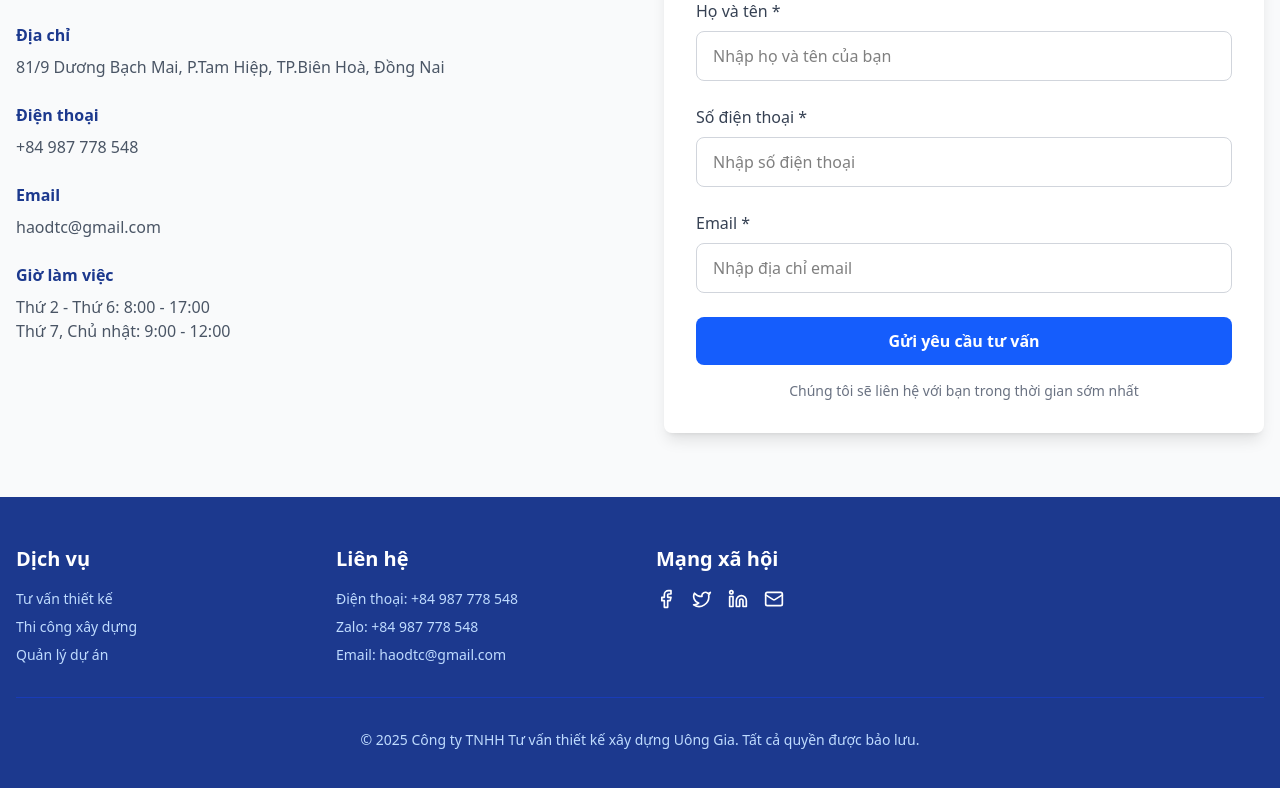
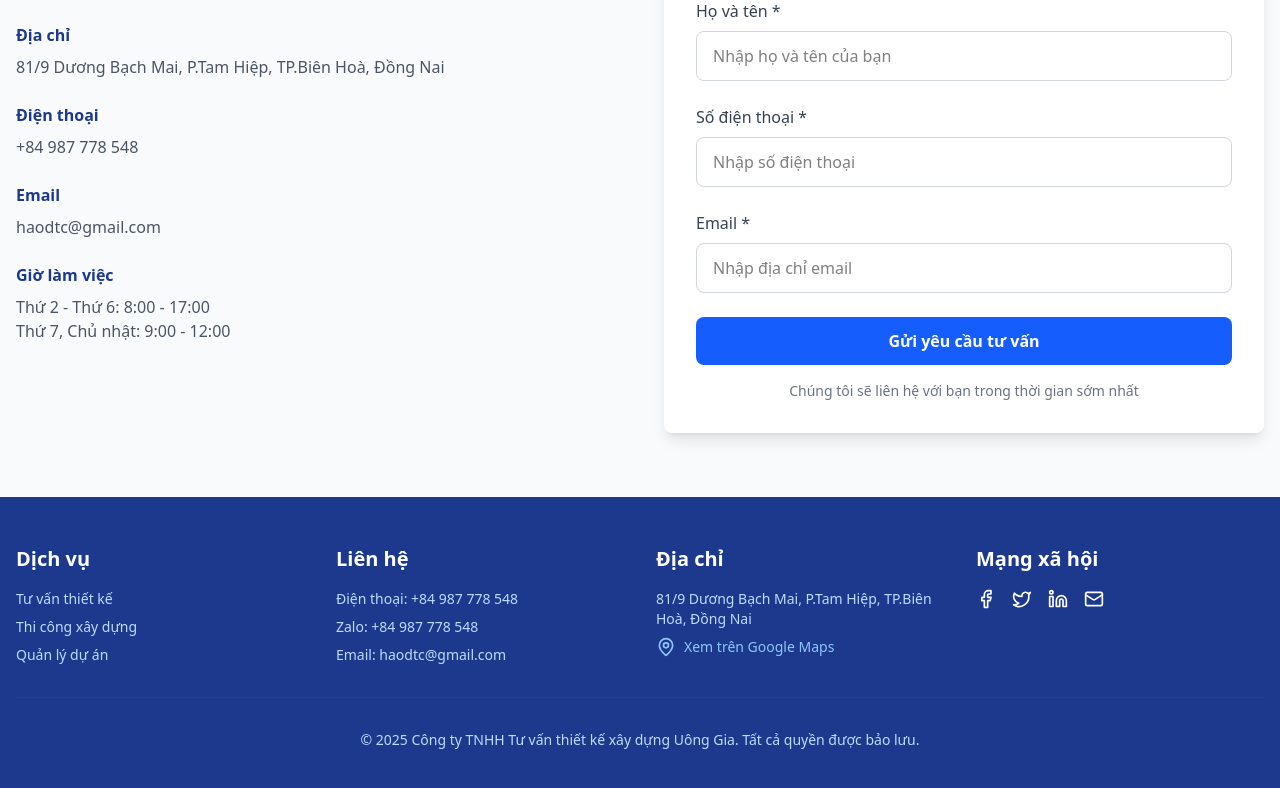
Before and after one commit to Dung554/UongGiaConstruction, a React (Vite) app in the folder FE/UongGiaConstruction/: page / in a window 1280 px wide. Shown: the part 2730-3518 px from the top of the page. Built offline with nearby package versions, Linux system fonts and the light colour scheme; no server answers.

Commit message:
update footer

```diff
--- a/FE/UongGiaConstruction/src/components/Footer.tsx
+++ b/FE/UongGiaConstruction/src/components/Footer.tsx
@@ -1,5 +1,4 @@
-// src/components/Footer.tsx
-import { Facebook, Twitter, Linkedin, Mail } from 'lucide-react';
+import { Facebook, Twitter, Linkedin, Mail, MapPin } from 'lucide-react';
 
 export default function Footer() {
   return (
@@ -10,11 +9,12 @@ export default function Footer() {
           <div>
             <h3 className="text-xl font-bold mb-4">Dịch vụ</h3>
             <ul className="text-blue-200 text-sm space-y-2">
-              <li><a href="#" className="hover:text-white transition">Tư vấn thiết kế</a></li>
-              <li><a href="#" className="hover:text-white transition">Thi công xây dựng</a></li>
-              <li><a href="#" className="hover:text-white transition">Quản lý dự án</a></li>
+              <li>Tư vấn thiết kế</li>
+              <li>Thi công xây dựng</li>
+              <li>Quản lý dự án</li>
             </ul>
           </div>
+
           <div>
             <h3 className="text-xl font-bold mb-4">Liên hệ</h3>
             <ul className="text-blue-200 text-sm space-y-2">
@@ -23,6 +23,21 @@ export default function Footer() {
               <li>Email: haodtc@gmail.com</li>
             </ul>
           </div>
+
+          <div>
+            <h3 className="text-xl font-bold mb-4">Địa chỉ</h3>
+            <ul className="text-blue-200 text-sm space-y-2">
+              <li>81/9 Dương Bạch Mai, P.Tam Hiệp, TP.Biên Hoà, Đồng Nai</li>
+              <li><a
+              href="https://maps.app.goo.gl/PWz1YFs5EN2iiqMa8"
+              target="_blank"
+              rel="noopener noreferrer"
+              className="flex items-center gap-2 text-blue-300 hover:text-white transition">
+              <MapPin size={20} /> Xem trên Google Maps
+            </a></li>
+            </ul>
+          </div>
+
           <div>
             <h3 className="text-xl font-bold mb-4">Mạng xã hội</h3>
             <div className="flex gap-4">
@@ -32,6 +47,8 @@ export default function Footer() {
               <a href="#" className="hover:text-blue-300 transition"><Mail size={20} /></a>
             </div>
           </div>
+
+
         </div>
 
         <div className="border-t border-blue-800 pt-8 text-center text-blue-200 text-sm">
--- a/FE/UongGiaConstruction/src/pages/ProjectDetail.tsx
+++ b/FE/UongGiaConstruction/src/pages/ProjectDetail.tsx
@@ -105,10 +105,6 @@ export default function ProjectDetail() {
           <div className="bg-blue-50 rounded-xl p-6 mb-8">
             <div className="space-y-4">
               {/* Owner */}
-              <div>
-                <span className="font-semibold text-gray-900">Chủ đầu tư: </span>
-                <span className="text-gray-700">{project.name}</span>
-              </div>
 
               {/* Location */}
               <div>
```
Also changed, not shown: 2 other files (tests, documents, lock files or other folders).
